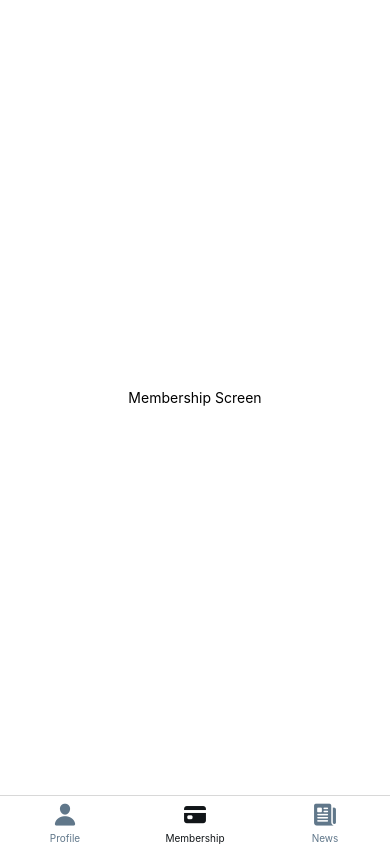
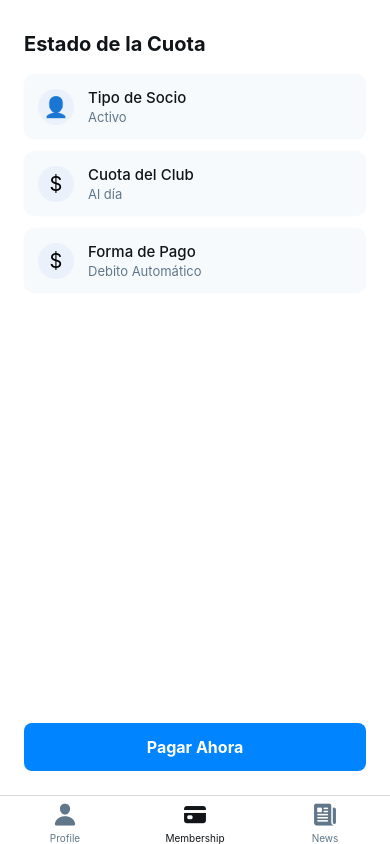
Before and after one commit to Comagol/Club-Vicentinos, a React Native app in the folder frontend/: screen /Membership in a window 390 px wide. Built offline with nearby package versions, Linux system fonts and the light colour scheme.

Commit message:
working on the membership screen

```diff
--- a/frontend/src/screens/MembershipScreen.js
+++ b/frontend/src/screens/MembershipScreen.js
@@ -1,20 +1,103 @@
 import React from 'react';
-import { View, Text, StyleSheet } from 'react-native';
+import { View, Text, StyleSheet, TouchableOpacity, ScrollView } from 'react-native';
 
-const MembershipScreen = () => {
+const MembershipScreen = ({
+  membership = {
+    status: 'Activo',
+    payments: [
+      { label: 'Tipo de Socio', status: 'Activo', type: 'user', paid: true },
+      { label: 'Cuota del Club', status: 'Al día', type: 'fee', paid: true },
+      { label: 'Forma de Pago', status: 'Debito Automático', type: 'fee', paid: true },
+    ],
+  },
+  onPay = () => {},
+}) => {
   return (
-    <View style={styles.container}>
-      <Text>Membership Screen</Text>
-    </View>
+    <ScrollView contentContainerStyle={styles.container}>
+      <Text style={styles.title}>Estado de la Cuota</Text>
+      <View style={styles.list}>
+        {membership.payments.map((item, idx) => (
+          <View key={idx} style={styles.item}>
+            <View style={styles.iconBox}>
+              <Text style={styles.icon}>{item.type === 'user' ? '👤' : '$'}</Text>
+            </View>
+            <View style={{ flex: 1 }}>
+              <Text style={styles.itemLabel}>{item.label}</Text>
+              <Text style={[styles.itemStatus, { color: item.paid ? '#60778a' : '#e53935' }]}>{item.status}</Text>
+            </View>
+          </View>
+        ))}
+      </View>
+      <TouchableOpacity style={styles.payButton} onPress={onPay}>
+        <Text style={styles.payButtonText}>Pagar Ahora</Text>
+      </TouchableOpacity>
+    </ScrollView>
   );
 };
 
 const styles = StyleSheet.create({
   container: {
-    flex: 1,
+    flexGrow: 1,
+    backgroundColor: '#fff',
+    padding: 24,
+    justifyContent: 'flex-start',
+  },
+  title: {
+    fontSize: 20,
+    fontWeight: 'bold',
+    color: '#111518',
+    marginBottom: 18,
+    alignSelf: 'flex-start',
+    marginTop: 8,
+  },
+  list: {
+    marginBottom: 32,
+  },
+  item: {
+    flexDirection: 'row',
+    alignItems: 'center',
+    backgroundColor: '#f7fafd',
+    borderRadius: 10,
+    padding: 14,
+    marginBottom: 12,
+    shadowColor: '#000',
+    shadowOpacity: 0.03,
+    shadowRadius: 2,
+    elevation: 1,
+  },
+  iconBox: {
+    width: 36,
+    height: 36,
+    borderRadius: 18,
+    backgroundColor: '#eaf1fb',
     alignItems: 'center',
     justifyContent: 'center',
-    backgroundColor: '#fff',
+    marginRight: 14,
+  },
+  icon: {
+    fontSize: 20,
+  },
+  itemLabel: {
+    fontSize: 15,
+    color: '#111518',
+    fontWeight: '500',
+  },
+  itemStatus: {
+    fontSize: 13,
+    color: '#60778a',
+    marginTop: 2,
+  },
+  payButton: {
+    backgroundColor: '#0084ff',
+    borderRadius: 8,
+    paddingVertical: 14,
+    alignItems: 'center',
+    marginTop: 'auto',
+  },
+  payButtonText: {
+    color: '#fff',
+    fontWeight: 'bold',
+    fontSize: 16,
   },
 });
 
```
